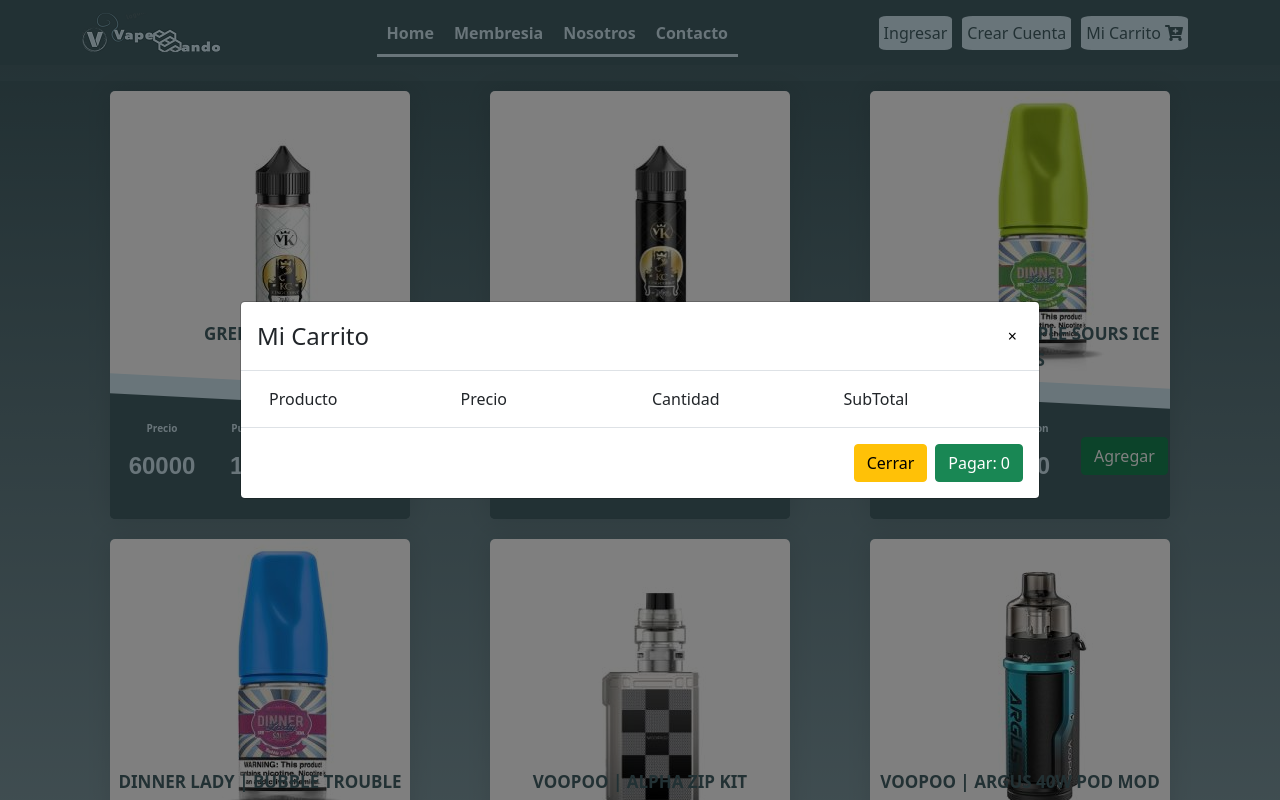
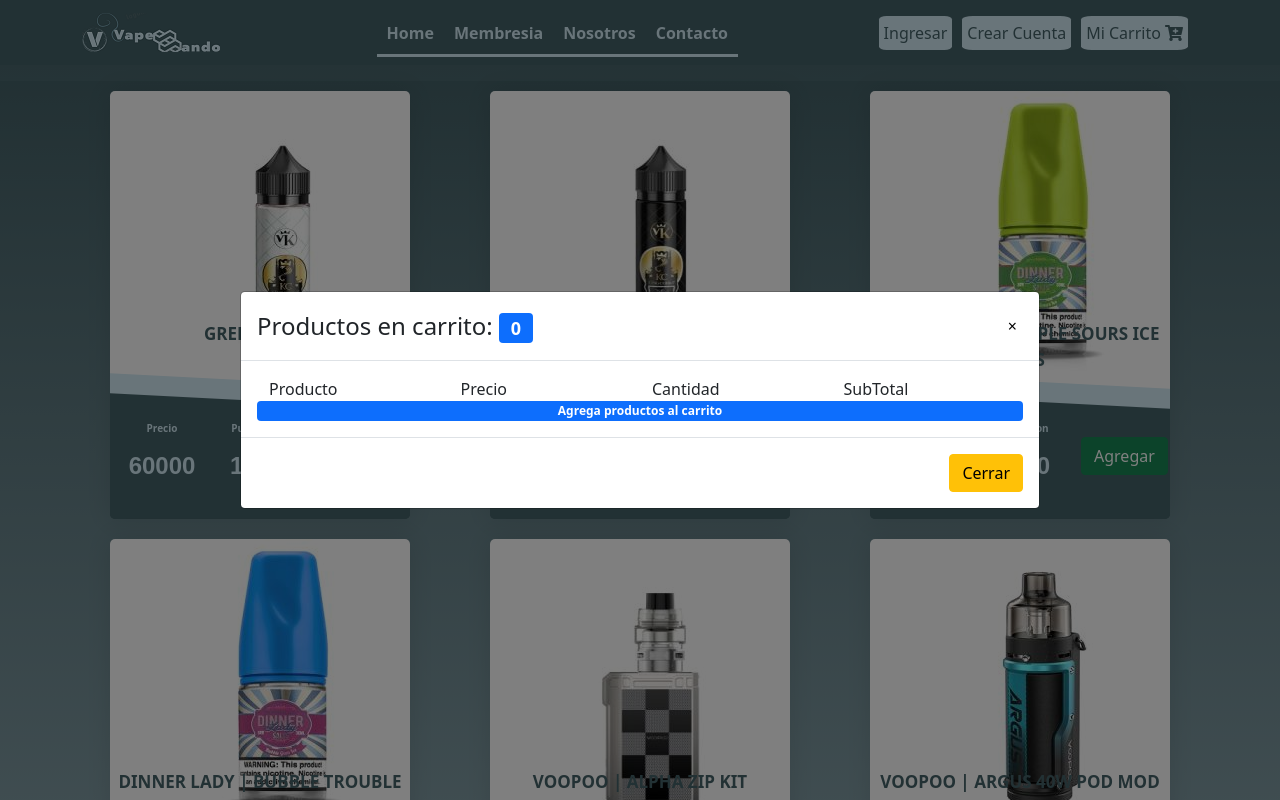
Before and after one commit to camilocardona16/Vapeando-Cardona, a React (Create React App) app: page / in a window 1280 px wide. Both pictures are taken after a click on the button "Mi Carrito". Shown: the top 800 px of the page. Built offline with nearby package versions, Linux system fonts and the light colour scheme.

Commit message:
items agrupados y condicionales

```diff
--- a/src/components/Header/Header.js
+++ b/src/components/Header/Header.js
@@ -6,6 +6,7 @@
 import './Header.css';
 import {Link} from 'react-router-dom';
 import {Modal,Button,Container,Row,Col,Form} from 'react-bootstrap';
+import {Badge} from 'react-bootstrap';
 
 
 export default function Header() {
@@ -17,17 +18,22 @@
   let[items,setItems]=useContext(CartContext);
 
   let[factura,setFactura]=useState(0);
+  let[totalItems,setTotalItems]=useState(0);
 
   function facturar(){
     let total=0;
+    let tp=0;
     for (let i = 0; i < items.length; i++) {
       total=total+items[i].subtotal;
+      tp=tp+items[i].cantidad;
     }
+    setTotalItems(tp);
     setFactura(total);
   }
 
   function eliminar(pos){
     const prods=items;
+    setTotalItems(totalItems-(items[pos].cantidad));
     let news= prods.splice(pos,1)
     setItems(items,news);
     setshowCarrito(false);
@@ -81,10 +87,11 @@
         <Modal  show={showCarrito}
                 onHide={()=>{setshowCarrito(false)}}
                 onEnter={()=>{facturar()}}
+                onExit={()=>{setTotalItems(0)}}
                 size="lg"
                 centered>
           <Modal.Header closeButton>
-            <Modal.Title>Mi Carrito</Modal.Title>
+            <Modal.Title>Productos en carrito: <Badge className='bg-primary text-with'>{totalItems}</Badge></Modal.Title>
           </Modal.Header>
           <Modal.Body scrollable>
             <Container>
@@ -94,6 +101,7 @@
                 <Col xs='3' md='3'>Cantidad</Col>
                 <Col xs='3' md='3'>SubTotal</Col>
               </Row>
+              {items.length===0? <Row><Badge className='bg-primary text-with'>Agrega productos al carrito</Badge></Row>:null}
               {items.map((item,index)=>{
                 return <>
                   <Row>
@@ -111,9 +119,10 @@
           </Modal.Body>
           <Modal.Footer>
             <Button variant='warning' onClick={()=>{setshowCarrito(false)}}>Cerrar</Button>
-            <Button variant='success' onClick={()=>{setshowCarrito(false);swal({title: "Facturado",icon: "success",});}}>
+            {items.length!==0?
+            <Button variant='success' onClick={()=>{setshowCarrito(false);swal({title: "Facturado",icon: "success",});setItems([])}}>
               Pagar: {factura}
-            </Button>
+            </Button>:null}
           </Modal.Footer>
         </Modal>
 
```
